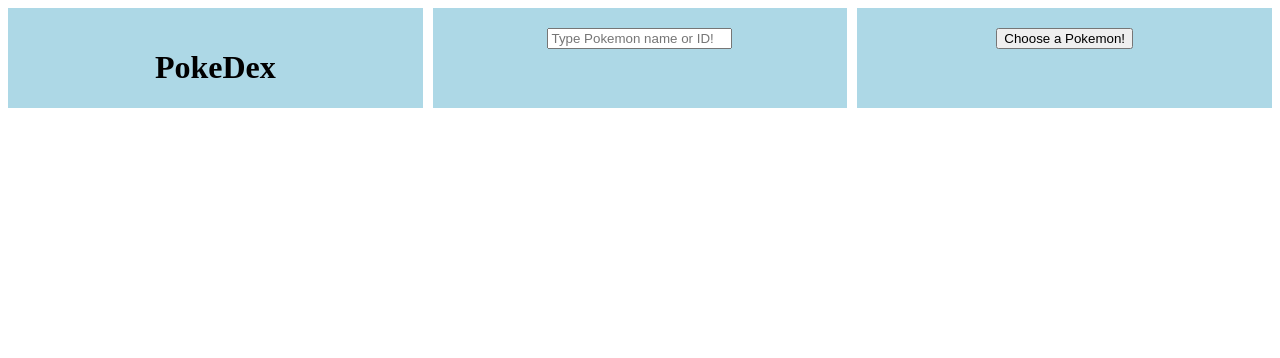
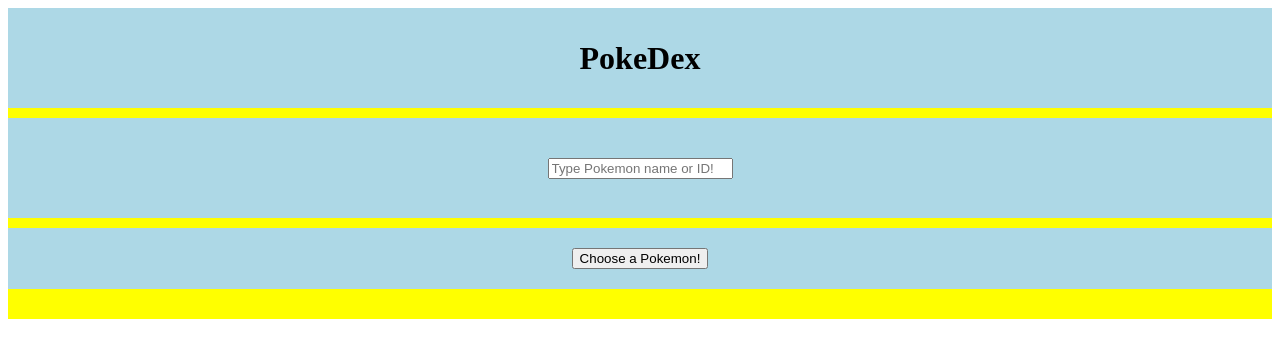
Before and after one commit to shniderio/Project1, a website: page index.html in a window 1280 px wide. Drawn offline with Linux system fonts and the light colour scheme.

Commit message:
adjusted css

```diff
--- a/index.css
+++ b/index.css
@@ -1,18 +1,30 @@
 .grid-container{
     display: grid;
-    grid-template-columns: repeat(3,1fr);
+    grid-template-columns: 1fr;
     grid-template-rows: repeat(2, 100px);
     gap: 10px;
+    background-color: yellow;
 }
 
 .grid-item{
+    display:flex;
+    justify-content: center;
+    align-items: center;
     background-color: lightblue;
     padding:20px;
     text-align: center;
 }
 
-img{
+#dataContainer {
     display: flex;
+    flex-direction: column;
     justify-content: center;
-    transform: scale(5, 5)
+    align-items: center;
+    margin-top: 20px;
 }
+
+#dataContainer img {
+    transform: scale(3);
+    margin-top: 10px;
+    margin-bottom: 20px;
+}
```
